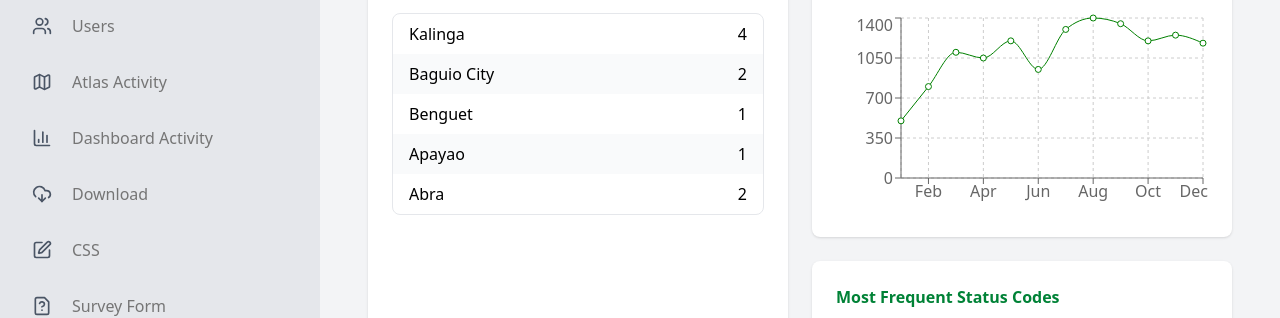
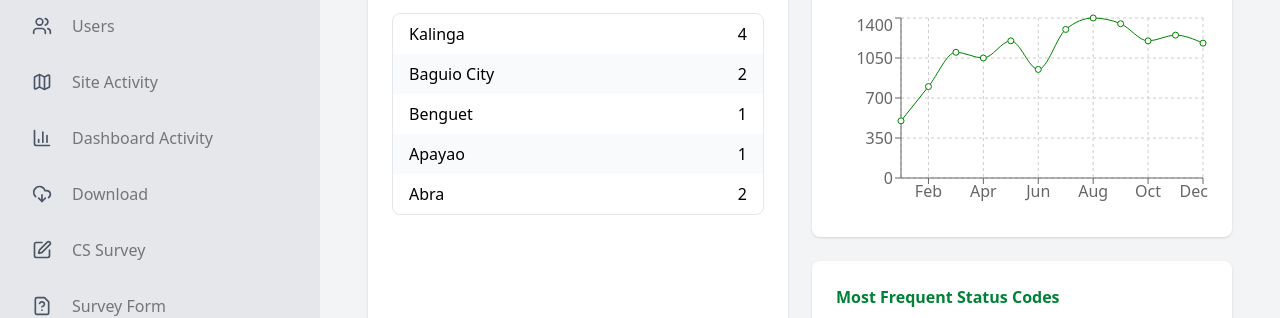
Before and after one commit to team-kotl/terramap-admin, a React (Vite) app: page / in a window 1280 px wide. Shown: the part 255-573 px from the top of the page. Built offline with nearby package versions, Linux system fonts and the light colour scheme.

Commit message:
Change title of the side bar

```diff
--- a/src/App.jsx
+++ b/src/App.jsx
@@ -18,7 +18,7 @@ function App() {
                     <Routes>
                         <Route path="/" element={<Dashboard />} />
                         <Route path="/users" element={<Users />} />
-                        <Route path="/atlas-activity" element={<SiteAct />} />
+                        <Route path="/site-activity" element={<SiteAct />} />
                         <Route path="/dashboard-activity" element={<DashboardAct />} />
                         <Route path="/download" element={<Download />} />
                         <Route path="/survey" element={<Survey />} />
--- a/src/components/core/Sidebar.jsx
+++ b/src/components/core/Sidebar.jsx
@@ -77,7 +77,7 @@ const Sidebar = () => {
 
             <li>
                 <NavLink
-                    to="/atlas-activity"
+                    to="/site-activity"
                     className={({ isActive }) =>
                         isActive
                             ? "flex items-center gap-5 text-green-800 font-bold"
@@ -95,7 +95,7 @@ const Sidebar = () => {
                                         : "text-gray-600"
                                 }
                             />
-                            Atlas Activity
+                            Site Activity
                         </>
                     )}
                 </NavLink>
@@ -173,7 +173,7 @@ const Sidebar = () => {
                                         : "text-gray-600"
                                 }
                             />
-                            CSS
+                            CS Survey
                         </>
                     )}
                 </NavLink>
```
